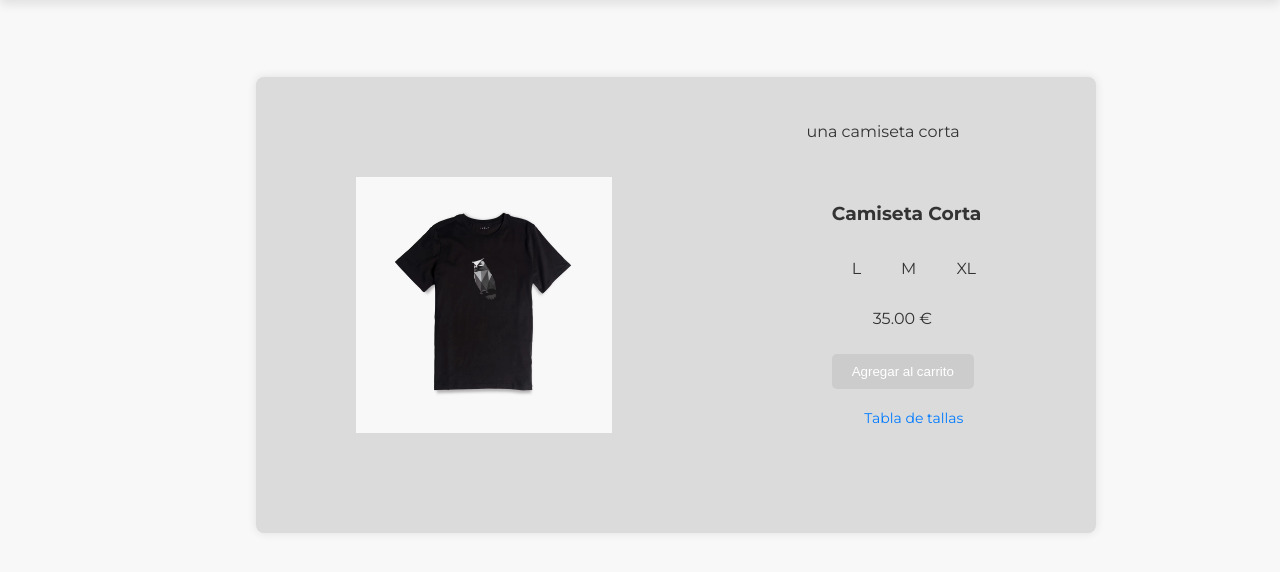
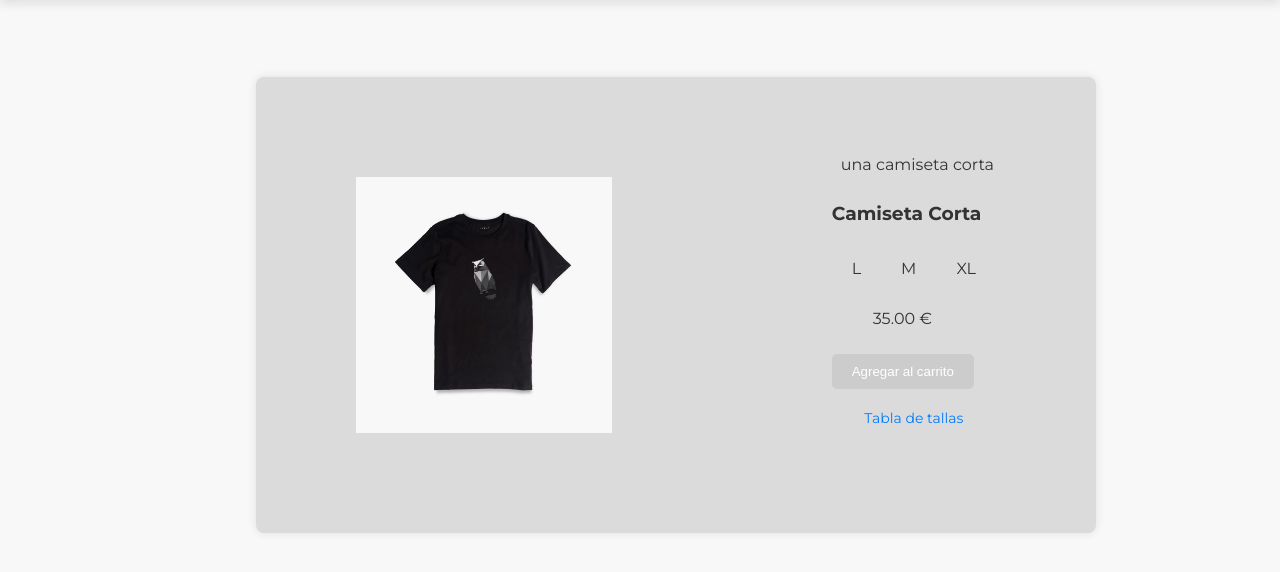
Before and after one commit to sergiics9/intermodular, a PHP site: page /detalle.php?id=42 in a window 1280 px wide. Shown: the part 134-706 px from the top of the page. Run offline with PHP 8.4, Linux system fonts and the light colour scheme; data comes from the database, SQL or seed files in the repository.

Commit message:
Update styles

```diff
--- a/detalle.php
+++ b/detalle.php
@@ -90,7 +90,7 @@ if (isset($_GET['id'])) {
                 }
             }
 
-            echo "<p class='descripcion-details'>" . htmlspecialchars($descripcion) . "</p>";
+            echo "<div class='descripcion-container'><p class='descripcion-details'>" . htmlspecialchars($descripcion) . "</p></div>";
             echo "<div class='product-details-flex' data-product-id=$id>";
 
 
--- a/styles.css
+++ b/styles.css
@@ -62,11 +62,26 @@ h2 {
   margin-top: 60px;
 }
 
+.descripcion-container {
+  width: 350px;
+  height: 150px;
+  position: absolute;
+  top: 28%;
+  left: 58%;
+  overflow: hidden;
+  display: flex;
+  align-items: center;
+  justify-content: center;
+  text-align: center;
+  padding: 10px;
+  box-sizing: border-box;
+}
+
 .descripcion-details {
-  width: 250px;
-  position: absolute;
-  top: 30%;
-  left: 63%;
+  margin: 0;
+  font-size: 16px;
+  line-height: 1.4;
+  word-wrap: break-word;
 }
 
 .busqueda {
```
